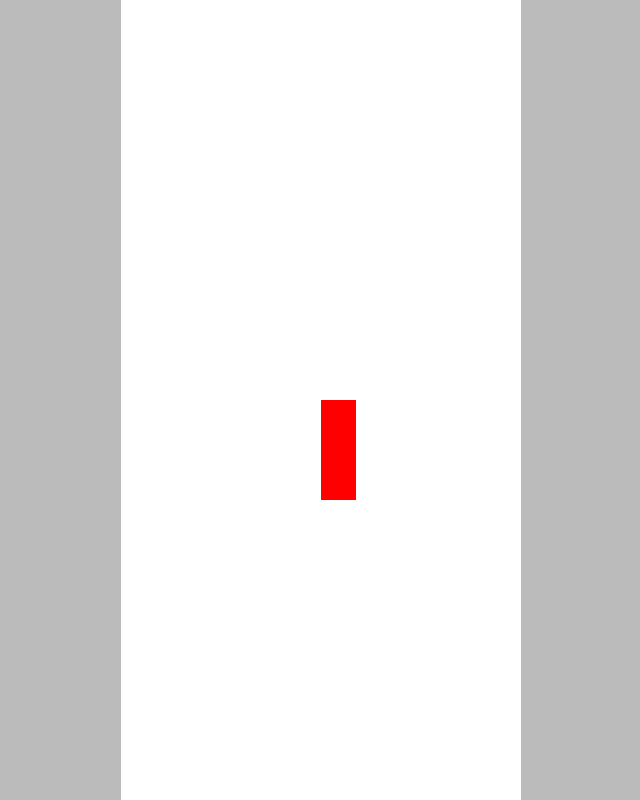
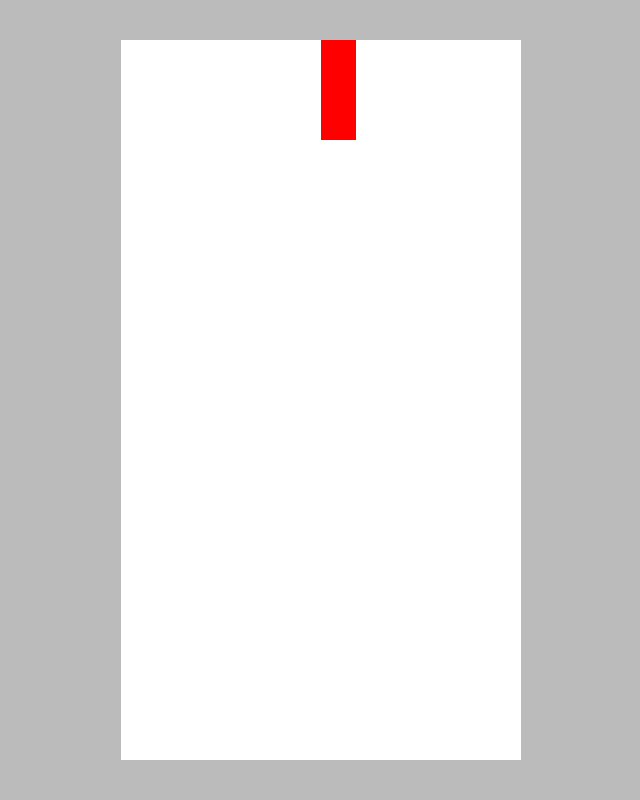
Before and after one commit to hosseinGith/physics, a plain HTML site: page index.html in a window 1280 px wide. Shown: the whole page, without its empty margins (319-959 px from the left). Drawn offline with Linux system fonts and the light colour scheme.

Commit message:
Add files via upload

```diff
--- a/scripts/main.js
+++ b/scripts/main.js
@@ -6,7 +6,7 @@ let car = {
   width: 35,
   height: 100,
   x: canvas.width / 2,
-  y: canvas.height / 2,
+  y: 0,
   varSpeed: 0.3,
   maxSpeed: 10,
 };
--- a/styles/main.css
+++ b/styles/main.css
@@ -20,7 +20,7 @@ body {
 }
 
 canvas {
-  height: 100vh;
+  height: 90vh;
   width: 50%;
   max-width: 400px;
   background-color: #fff;
```
